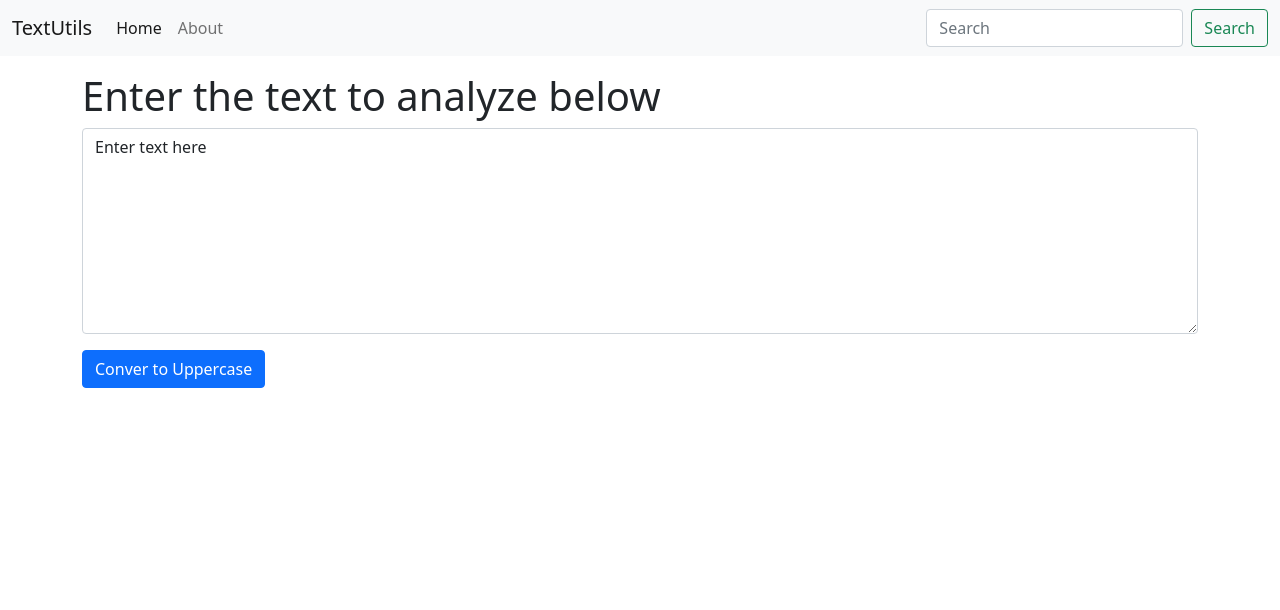
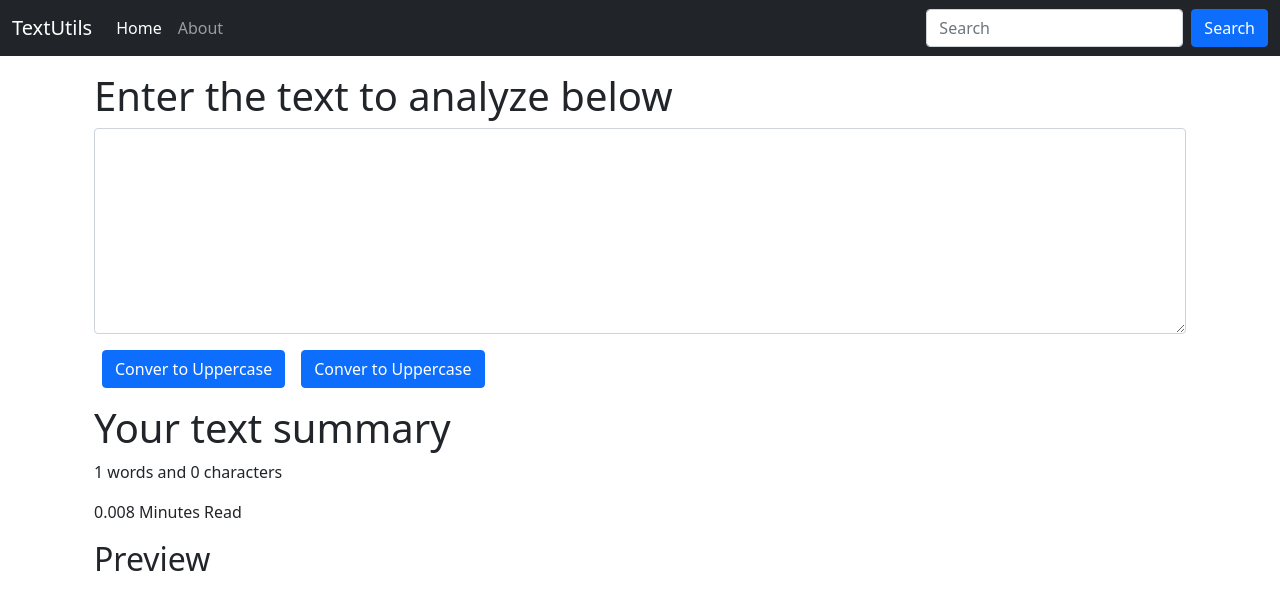
Before and after one commit to Shahbaz-1696/TextUtils-React, a React (Create React App) app: page / in a window 1280 px wide. Shown: the top 610 px of the page. Built offline with nearby package versions, Linux system fonts and the light colour scheme.

Commit message:
Adding some more logic to the app

```diff
--- a/src/components/Navbar.js
+++ b/src/components/Navbar.js
@@ -4,7 +4,7 @@
 
 export default function Navbar(props) {
   return (
-    <nav className="navbar navbar-expand-lg navbar-light bg-light">
+    <nav className="navbar navbar-expand-lg navbar-dark bg-dark">
       <div className="container-fluid">
         <a className="navbar-brand" href="/">
           {props.title}
@@ -40,7 +40,7 @@
               placeholder="Search"
               aria-label="Search"
             />
-            <button className="btn btn-outline-success" type="submit">
+            <button className="btn btn-primary" type="submit">
               Search
             </button>
           </form>
--- a/src/components/TextForm.js
+++ b/src/components/TextForm.js
@@ -7,16 +7,23 @@
     setText(newText);
   }
 
+  const handleLoClick = () => {
+    // console.log("Uppercase was clicked: " + text);
+    let newText = text.toLowerCase();
+    setText(newText);
+  }
+
   const handleOnChange = (event) => {
     // console.log("On Change");
     setText(event.target.value);
   }
 
-  const [text, setText] = useState("Enter text here");
+  const [text, setText] = useState('');
   // text = "new text" //Wrong way to update the state
   // setText("new text") //Correct way to update the state
   return (
-    <div>
+    <>
+    <div className="container">
       <h1>{props.heading}</h1>
       <div className="mb-3">
         <textarea
@@ -25,9 +32,18 @@
           rows="8"
           value={text}
           onChange = {handleOnChange}
-        ></textarea>
+          ></textarea>
       </div>
-      <button className="btn btn-primary" onClick={handleUpClick}>Conver to Uppercase</button>
+      <button className="btn btn-primary mx-2" onClick={handleUpClick}>Conver to Uppercase</button>
+      <button className="btn btn-primary mx-2" onClick={handleLoClick}>Conver to Uppercase</button>
     </div>
+    <div className="container my-3">
+      <h1>Your text summary</h1>
+      <p>{text.split(" ").length} words and {text.length} characters</p>
+      <p>{0.008 * text.split(" ").length} Minutes Read</p>
+      <h2>Preview</h2>
+      <p>{text}</p>
+    </div>
+  </>
   );
 }
```
